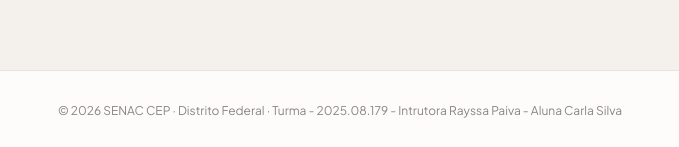
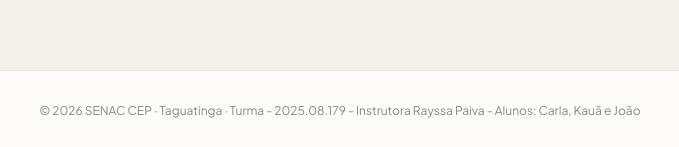
Before and after one commit to carlacristine1771/agendamento-sap, a plain HTML site: page index.html in a window 1280 px wide. Shown: the part 2073-2220 px from the top of the page, 300-979 px from the left. Drawn offline with nearby package versions, Linux system fonts and the light colour scheme; a web font is replaced by a local one.

Commit message:
Corrige rodape da pagina inicial

```diff
--- a/index.html
+++ b/index.html
@@ -169,7 +169,7 @@
   </div>
 </section>
 
-<footer class="foot">© 2026 SENAC CEP · Distrito Federal · Turma - 2025.08.179 - Intrutora Rayssa Paiva - Aluna Carla Silva</footer>
+<footer class="foot">© 2026 SENAC CEP · Taguatinga · Turma - 2025.08.179 - Instrutora Rayssa Paiva - Alunos: Carla, Kauã e João</footer>
 
 <!-- SELEÇÃO DE PERFIL (modal overlay igual ao original) -->
 <div id="modal-perfil" style="display:none;position:fixed;inset:0;z-index:200;background:rgba(10,10,8,.55);backdrop-filter:blur(6px);align-items:center;justify-content:center">
```
